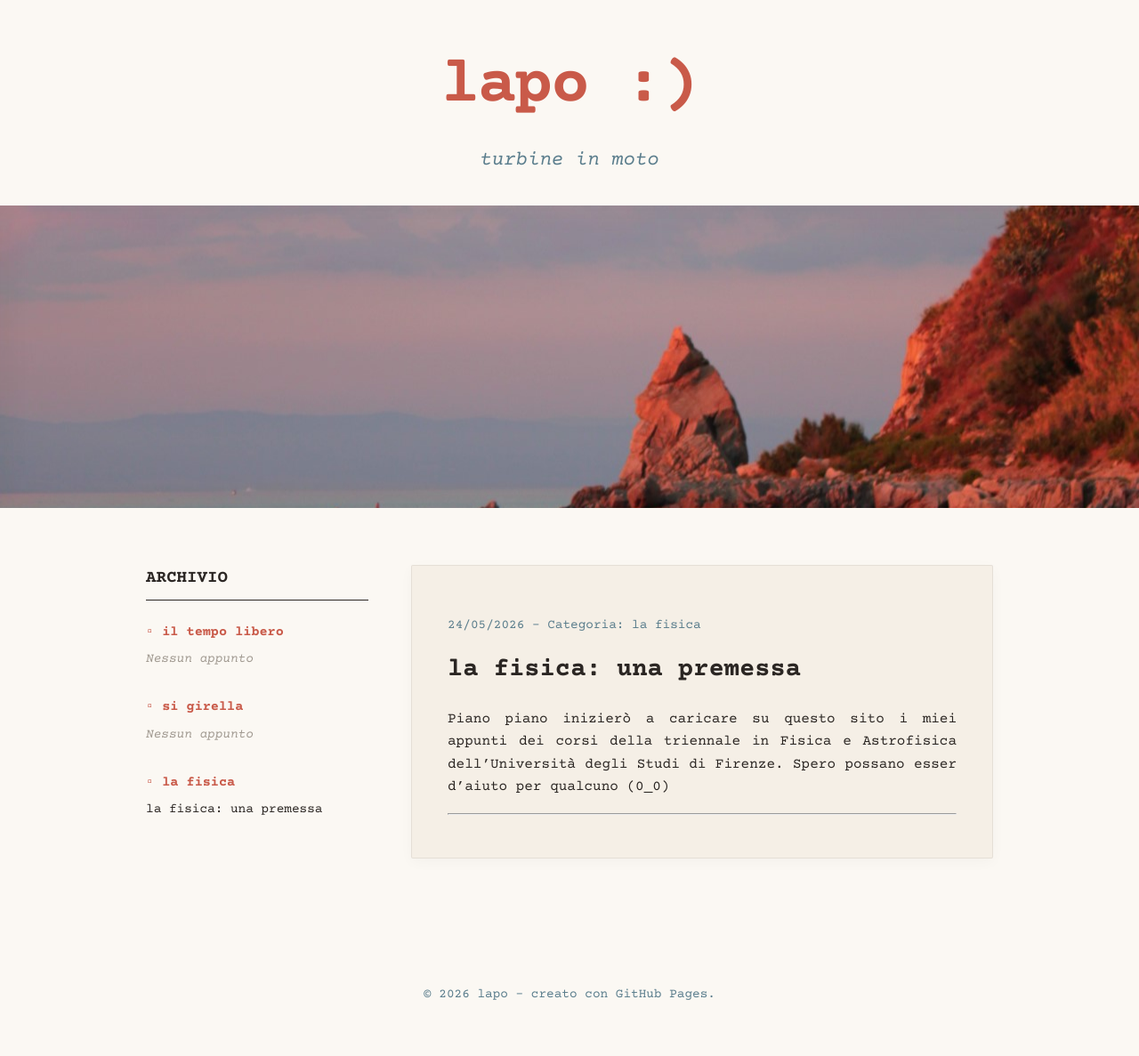
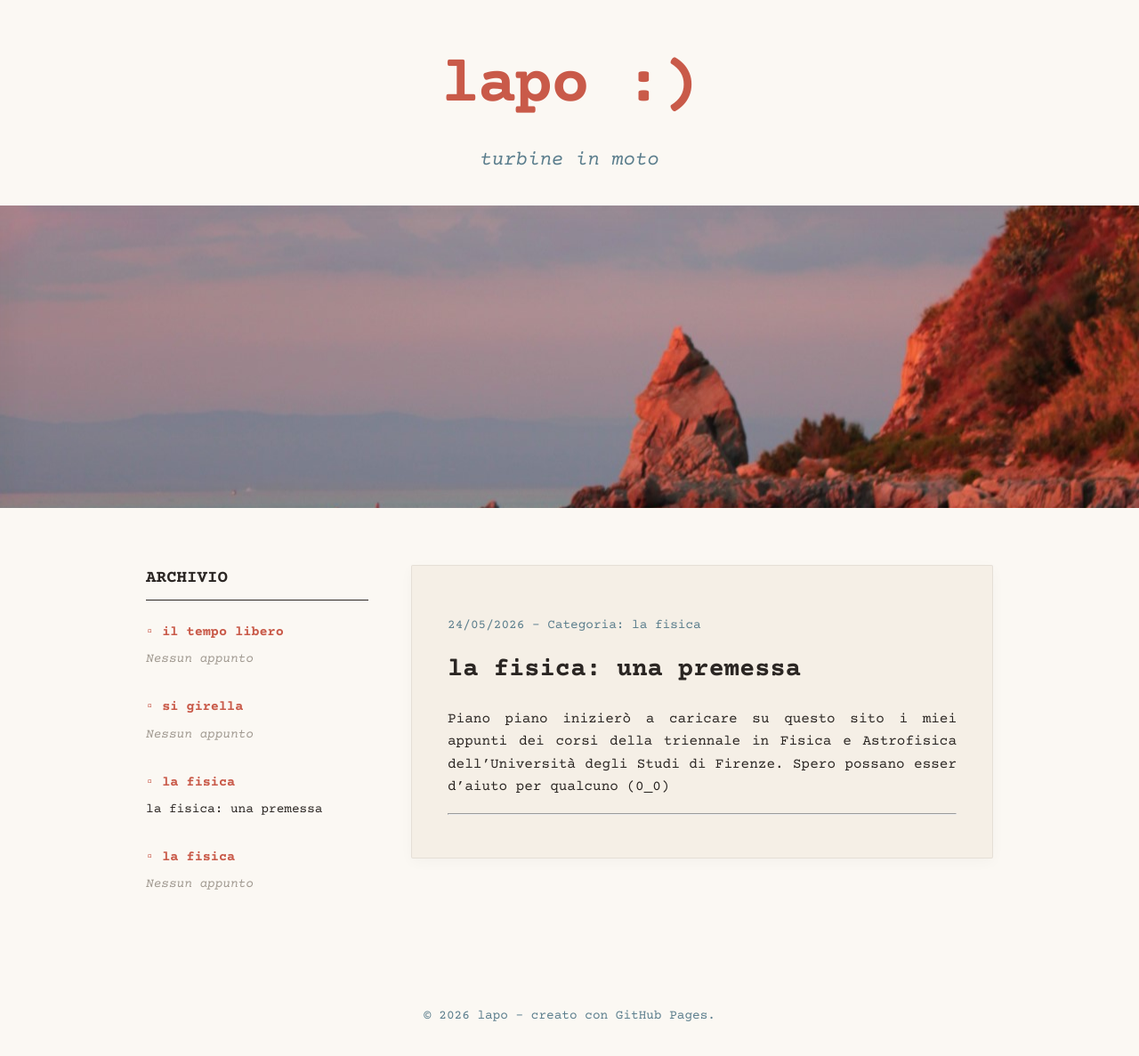
Before and after one commit to lapobonaiuti/lapobonaiuti.github.io, a Jekyll site: the page built from index.html, in a window 1280 px wide and 1216 px high. Shown: the top 1187 px of the window at 89% size. Built offline with Jekyll 4.4.1, drawn with Linux system fonts in a browser that asks for light colours.

Commit message:
Update default.html

```diff
--- a/_layouts/default.html
+++ b/_layouts/default.html
@@ -72,6 +72,21 @@
                     {% endif %}
                 </ul>
             </div>
+                        <div class="category-group">
+                <h4>La fisica</h4>
+                <ul>
+                    {% assign found = false %}
+                    {% for post in site.posts %}
+                        {% if post.categories contains "progettini" %}
+                            <li><a href="{{ post.url | relative_url }}">{{ post.title }}</a></li>
+                            {% assign found = true %}
+                        {% endif %}
+                    {% endfor %}
+                    {% if found == false %}
+                        <li class="empty">Nessun appunto</li>
+                    {% endif %}
+                </ul>
+            </div>
         </aside>
 
         <main>
```
